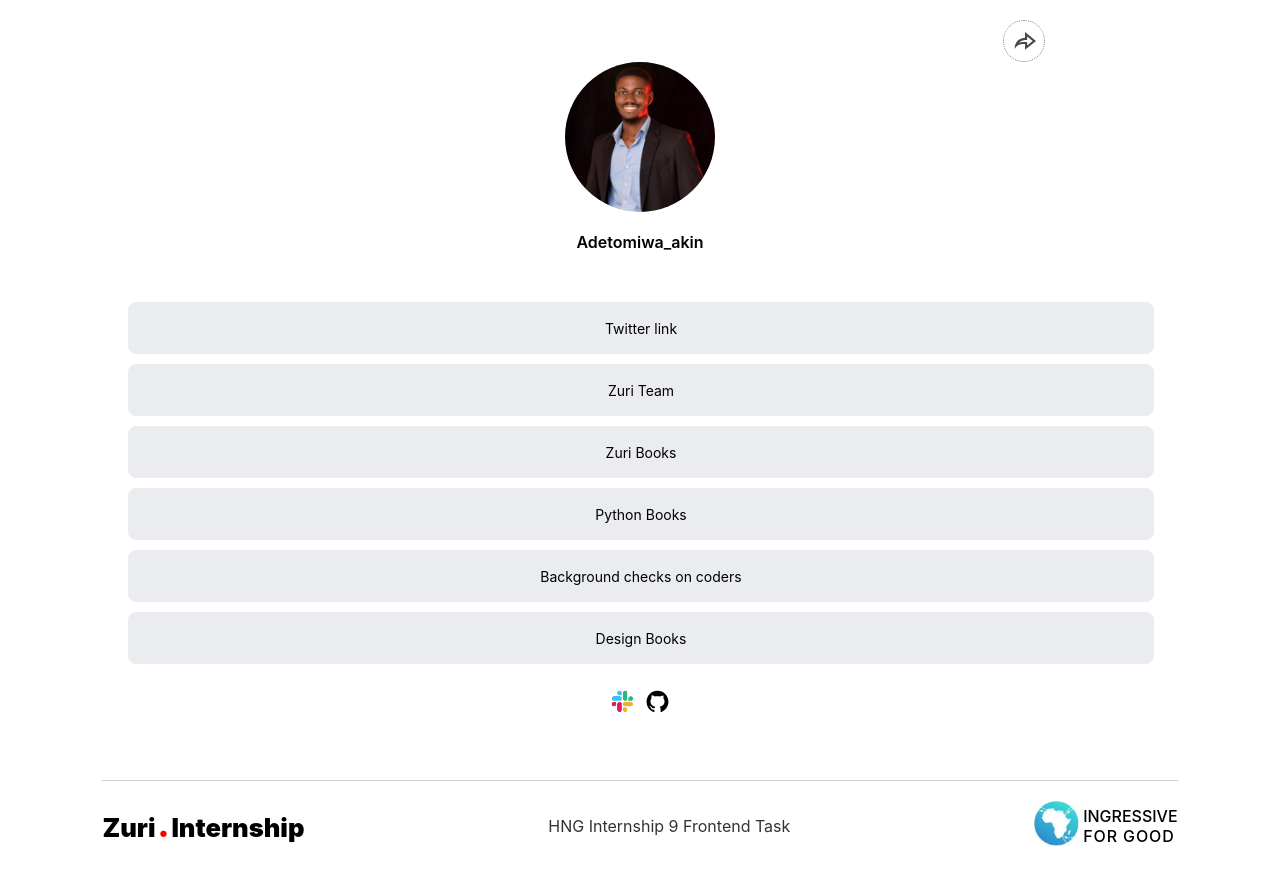
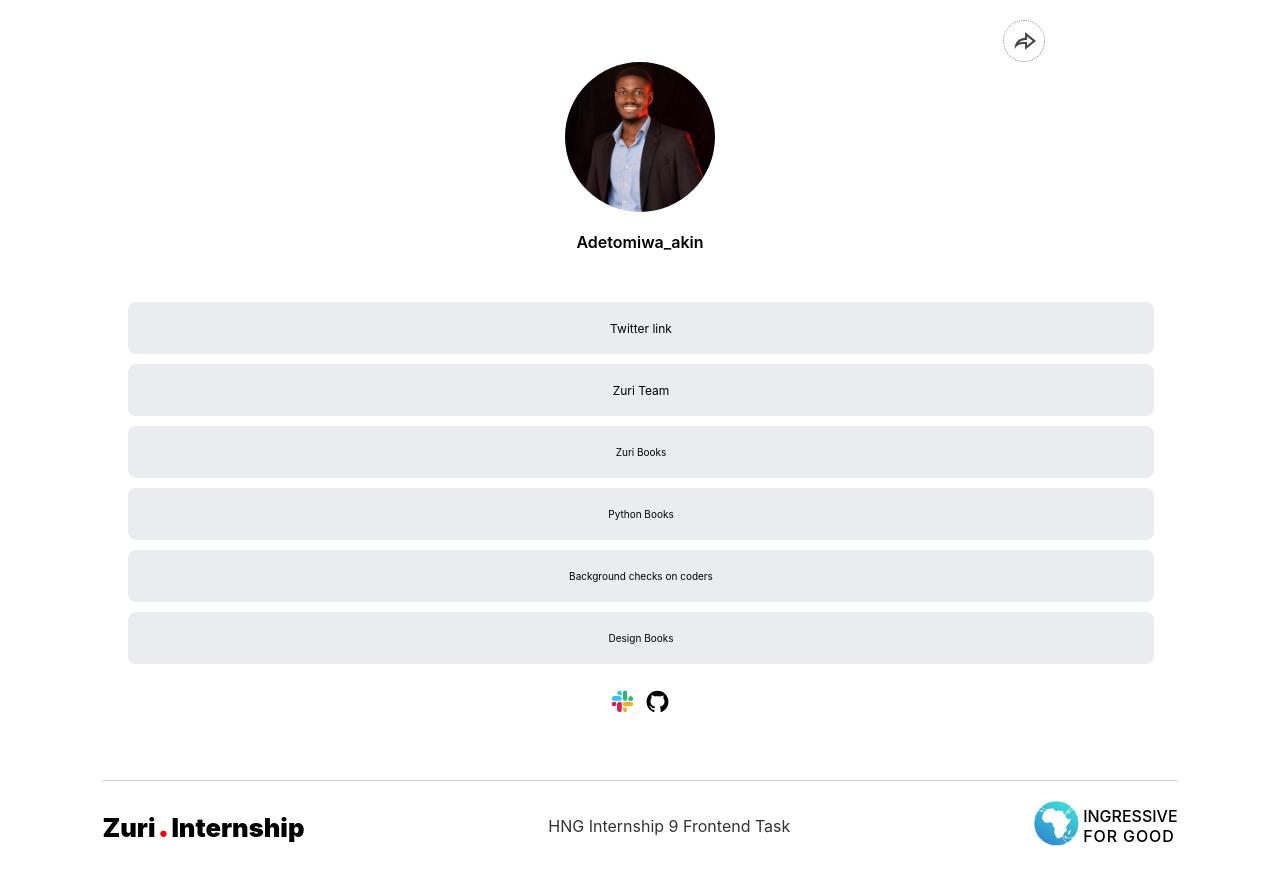
Before and after one commit to adetomiwa-esq/zuri-task1.0, a React (Create React App) app: page / in a window 1280 px wide. Shown: the top 884 px of the page. Built offline with nearby package versions, Linux system fonts and the light colour scheme.

Commit message:
all changes

```diff
--- a/src/App.css
+++ b/src/App.css
@@ -65,12 +65,9 @@
   display: flex;
   align-items: center;
   justify-content: center;
-  font-size: 14px;
+  font-size: 12px;
 }
 
-a sub {
-  font-size: 14px;
-}
 
 .button {
   width: 100%;
```
